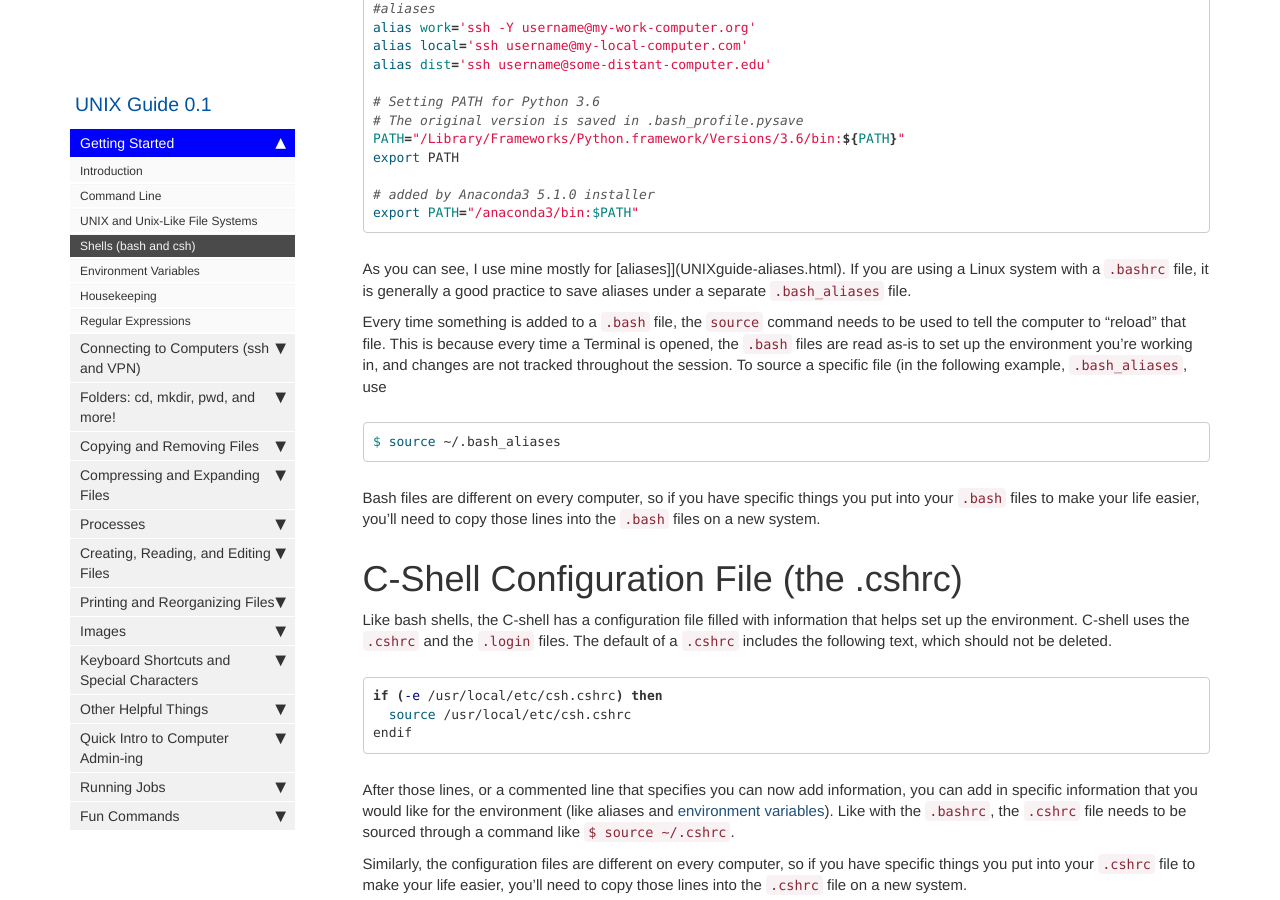
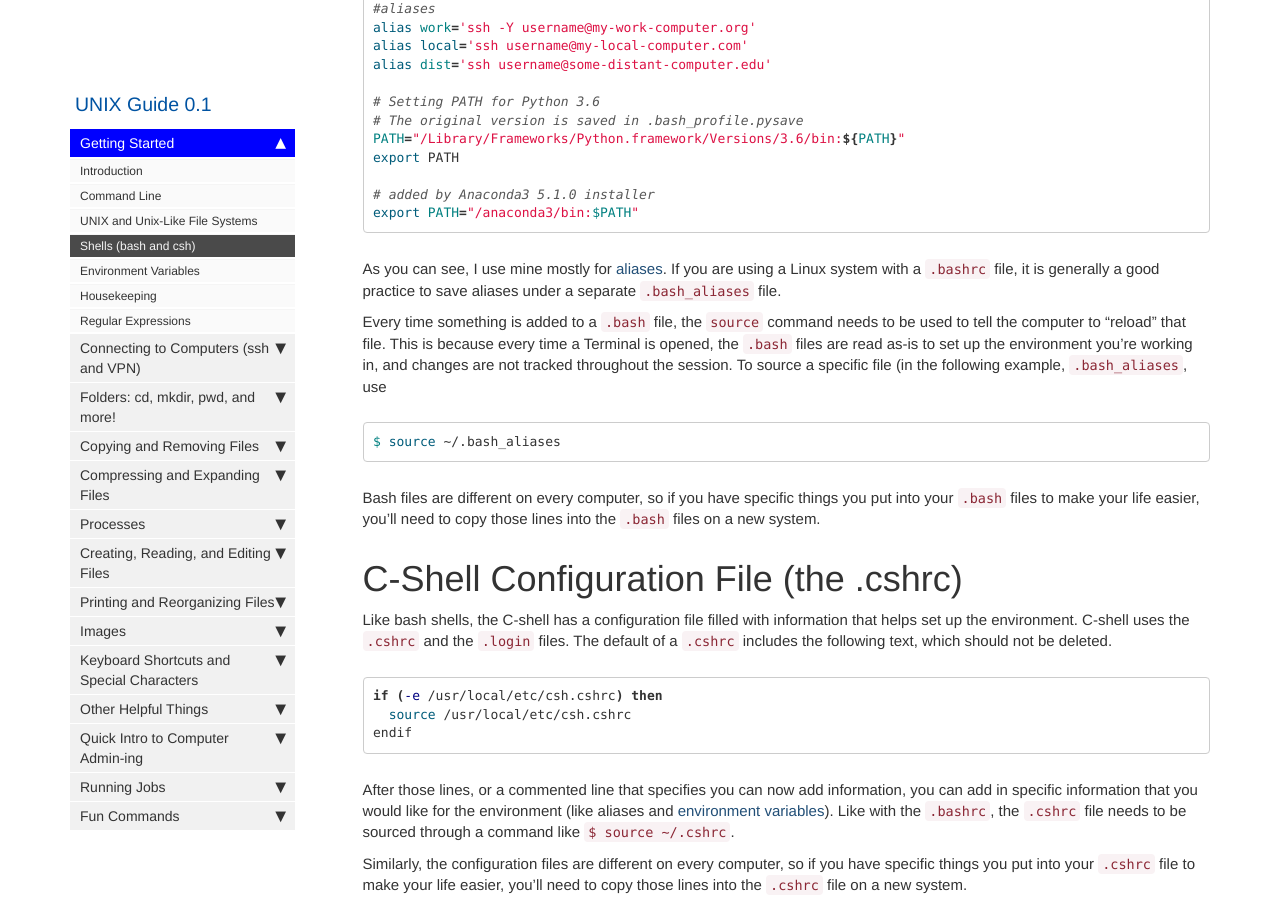
Before and after one commit to emleddin/comp-chem-website, a Jekyll site: the page built from pages/UNIX_guide/UNIXguide-shells.md, in a window 1280 px wide and 900 px high, scrolled down 751 px. Built offline with Jekyll 4.4.1, drawn with Linux system fonts in a browser that asks for light colours; comment, search, counter and statistics services are not loaded.

Commit message:
fix typos and rebuild PDFs

````diff
--- a/pages/UNIX_guide/UNIXguide-shells.md
+++ b/pages/UNIX_guide/UNIXguide-shells.md
@@ -69,7 +69,7 @@ export PATH
 export PATH="/anaconda3/bin:$PATH"
 ```
 
-As you can see, I use mine mostly for [aliases]](UNIXguide-aliases.html).
+As you can see, I use mine mostly for [aliases](UNIXguide-aliases.html).
 If you are using a Linux system with a `.bashrc` file, it is generally a good
 practice to save aliases under a separate `.bash_aliases` file.
 
````
Also changed, not shown: pages/UNIX_guide/UNIXguide-PBS.md (+1 -1 lines), pages/UNIX_guide/UNIXguide-local-jobs.md (+1 -1 lines), 5 other files.
